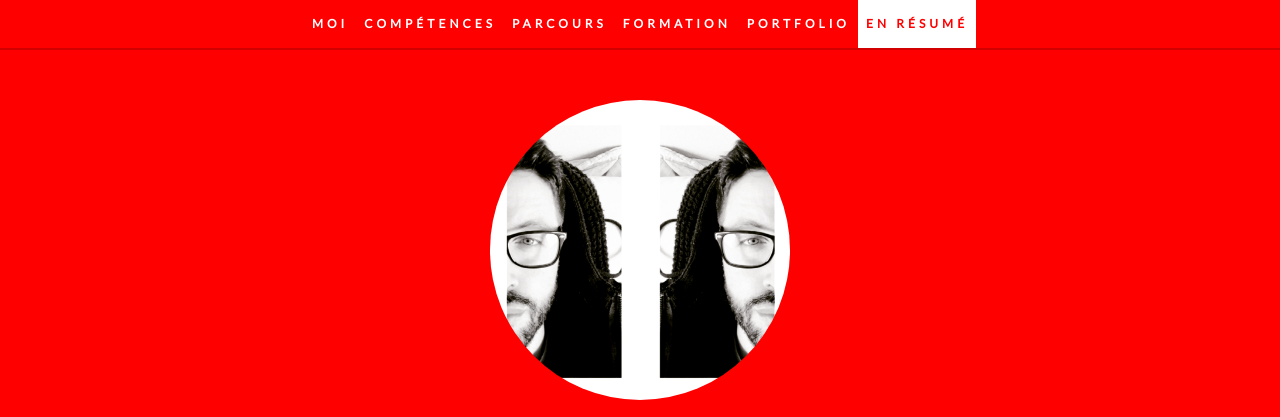
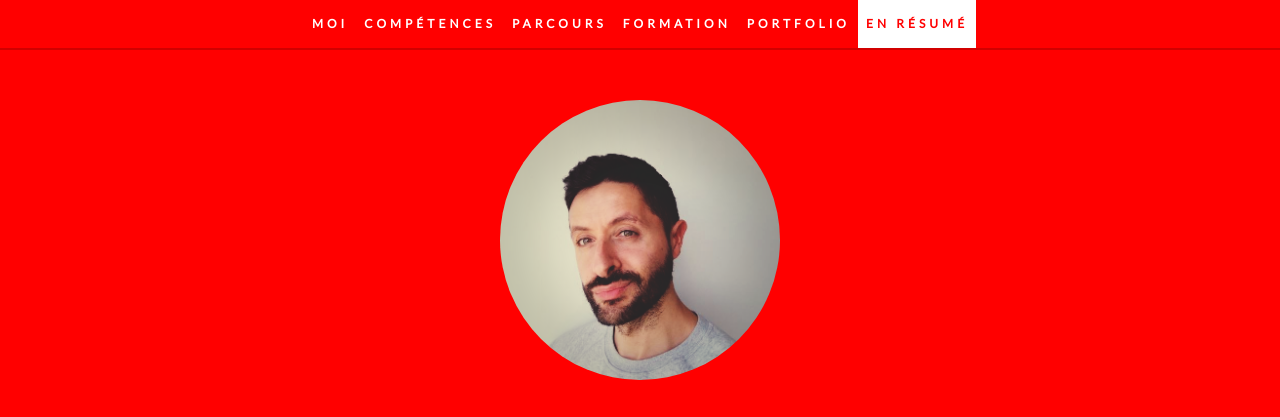
Before and after one commit to surlejonathan/mon-CV, a plain HTML site: page index.html in a window 1280 px wide. Shown: the top 417 px of the page. Drawn offline with nearby package versions, Linux system fonts and the light colour scheme.

Commit message:
UPDATE PHOTO

```diff
--- a/index.html
+++ b/index.html
@@ -44,7 +44,7 @@
     <section class="container-fluid" id="about">
         <div class="row">
             <div class="col-xs-8 profile-picture">
-                <img src="./img/profil.jpg" alt="image profil" class="rounded-circle" height=300>
+                <img src="./img/photo-jon-studio.png" alt="image profil" class="rounded-circle" height=280>
             </div>
         </div>
         <div class="row">
```
Also changed, not shown: img/photo-jon-edge.png (added), img/photo-jon-illuminate.png (added), img/photo-jon-nb.png (added), img/photo-jon-spotlight.png (added), img/photo-jon-studio.png (added), img/photo-jon.jpg (added).
